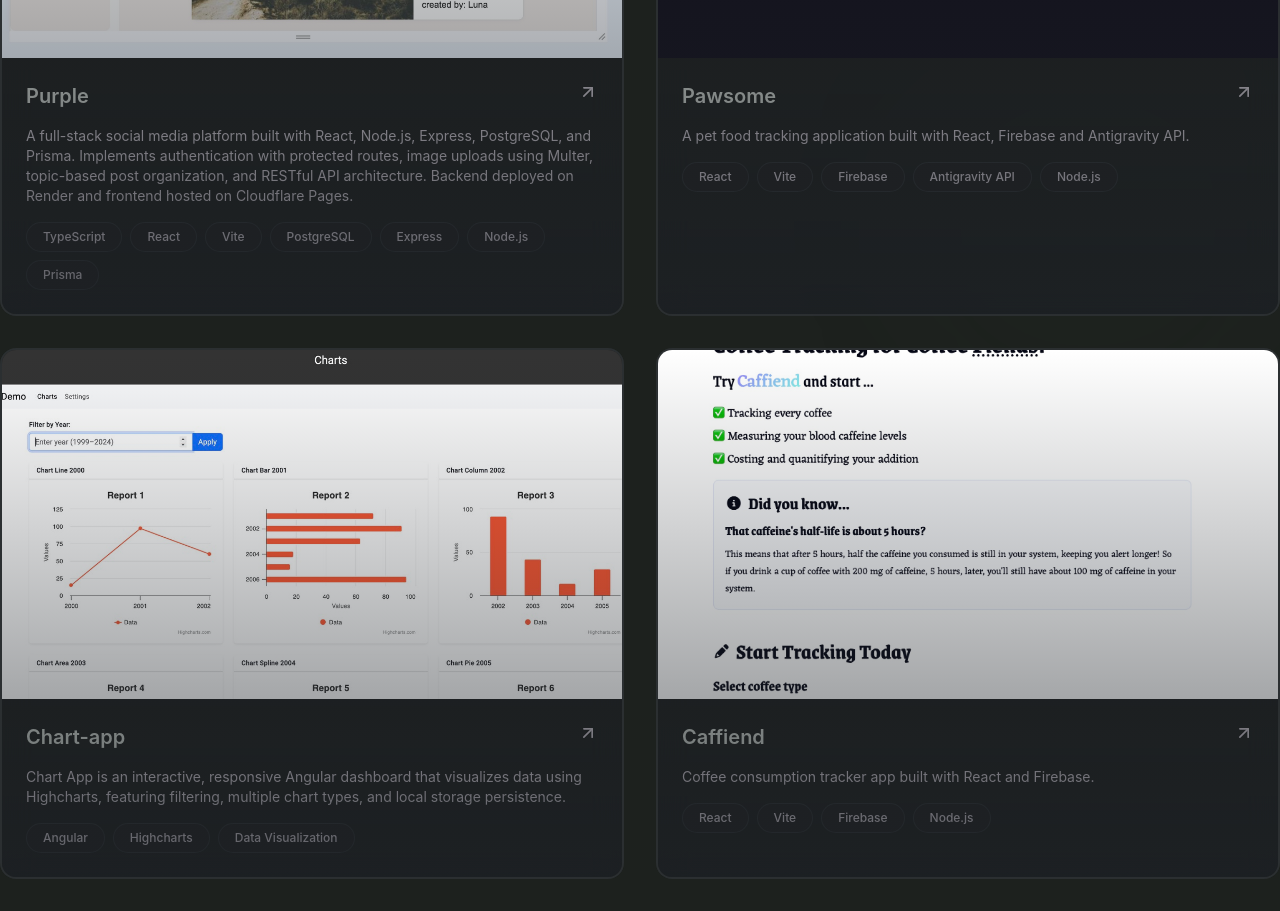
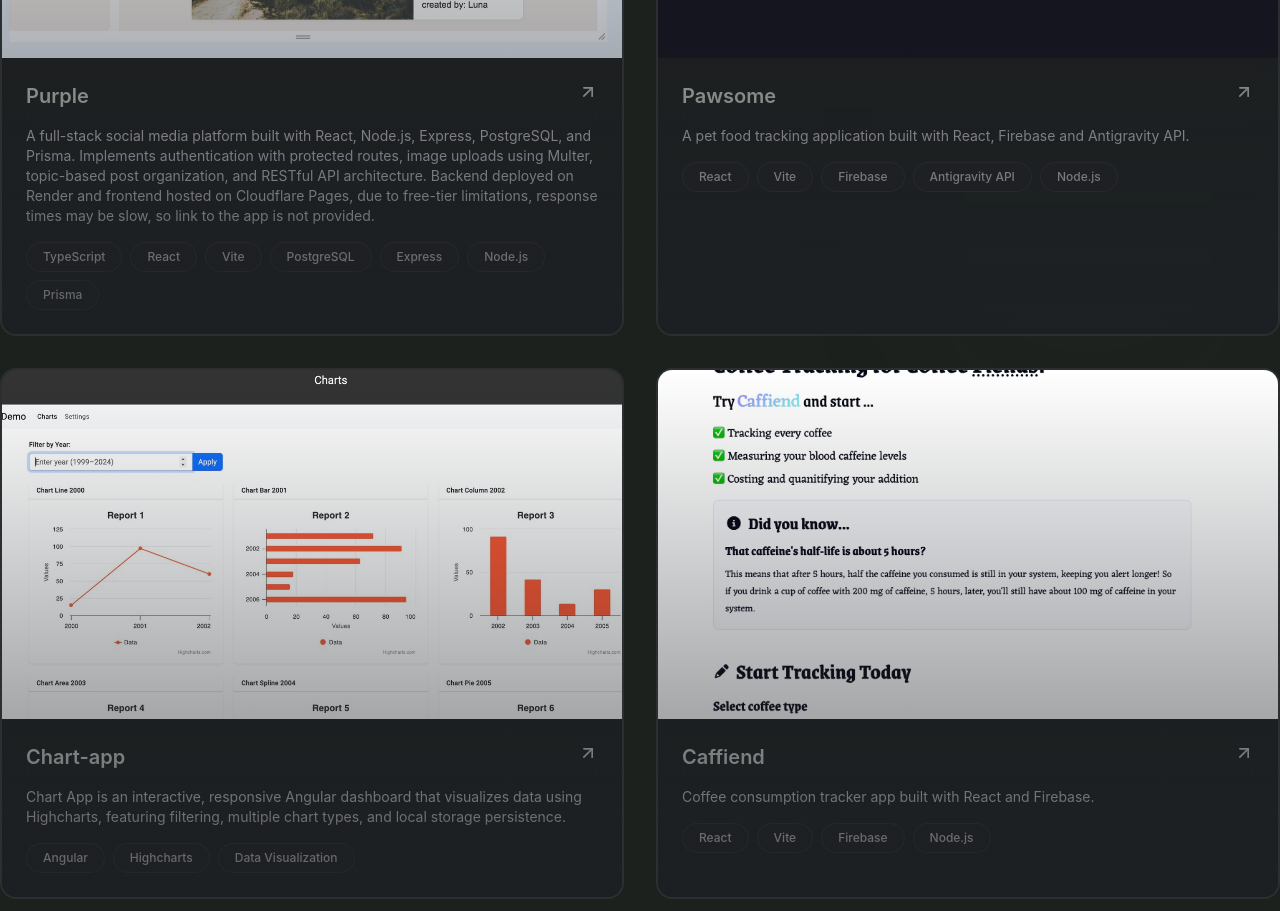
Before and after one commit to lemi35/portfolio-lm, a React (Vite) app: page / in a window 1280 px wide. Shown: the part 3240-4151 px from the top of the page. Built offline with nearby package versions, Linux system fonts and the light colour scheme.

Commit message:
purple link removed

```diff
--- a/src/sections/Projects.jsx
+++ b/src/sections/Projects.jsx
@@ -4,7 +4,7 @@
 const projects = [
     {
         title: "Purple",
-        description: "A full-stack social media platform built with React, Node.js, Express, PostgreSQL, and Prisma. Implements authentication with protected routes, image uploads using Multer, topic-based post organization, and RESTful API architecture. Backend deployed on Render and frontend hosted on Cloudflare Pages.",
+        description: "A full-stack social media platform built with React, Node.js, Express, PostgreSQL, and Prisma. Implements authentication with protected routes, image uploads using Multer, topic-based post organization, and RESTful API architecture. Backend deployed on Render and frontend hosted on Cloudflare Pages, due to free-tier limitations, response times may be slow, so link to the app is not provided.",
         //link: "https://26a8c32a.purple-b.pages.dev/",
         img: "/Purple.jpeg",
         tags: ["TypeScript", "React", "Vite", "PostgreSQL", "Express", "Node.js", "Prisma"],
```
